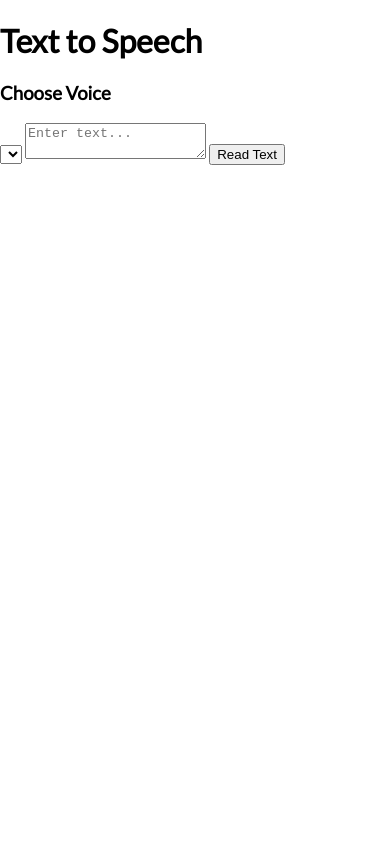
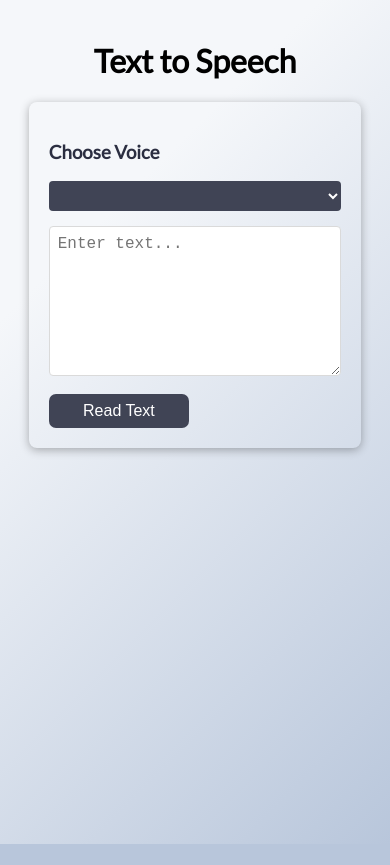
Before and after one commit to VENIVIDIGITl/javacsript-text-to-speech-app, a plain HTML site: page index.html in a window 390 px wide. After the commit the page ends 844 px from the top, so only its background shows below. Drawn offline with Linux system fonts and the light colour scheme.

Commit message:
add styles to the ui elements, make the page responsive

```diff
--- a/style.css
+++ b/style.css
@@ -5,7 +5,100 @@
 }
 
 body {
+  /* background: #f1f6ff; */
+  background-color: #b8c6db;
+  background-image: linear-gradient(315deg, #b8c6db 0%, #f5f7fa 74%);
+
   font-family: 'Lato', sans-serif;
   height: 100vh;
   margin: 0;
 }
+
+.container {
+  display: flex;
+  flex-direction: column;
+  align-items: center;
+  justify-content: center;
+  padding: 20px;
+}
+
+.text-box {
+  color: #2b2e41;
+  width: 70%;
+  padding: 20px;
+  border-radius: 8px;
+  box-shadow: 0 2px 10px rgba(0, 0, 0, 0.3);
+}
+
+.text-box select {
+  background:#404455;
+  color: #fff;
+  font-size: 12px;
+  height: 30px;
+  width: 100%;
+  border: none;
+  border-radius: 4px;
+}
+
+.text-box select option {
+  border-radius: 4px;
+}
+
+.text-box textarea {
+  font-size: 16px;
+  width: 100%;
+  height: 150px;
+  padding: 8px;
+  border: 1px solid #dadada;
+  border-radius: 4px;
+  margin: 15px 0;
+}
+
+.text-box .button-container {
+  display: flex;
+  flex-direction: row;
+  justify-content: space-between;
+}
+
+.btn {
+  cursor: pointer;
+  background: #404455;
+  color: #fff;
+  font-size: 16px;
+  padding: 8px;
+  border: 0;
+  border-radius: 7px;
+}
+
+.btn:active {
+  transform: scale(0.98);
+}
+
+.btn:focus,
+select:focus,
+textarea:focus {
+  outline: none;
+}
+
+.text-box .btn {
+  width: 48%;
+}
+
+
+@media (max-width: 1100px) {
+  .text-box {
+    width: 80%;
+  }
+}
+
+@media (max-width: 800px) {
+  .text-box {
+    width: 90%;
+  }
+}
+
+@media (max-width: 500px) {
+  .text-box {
+    width: 95%;
+  }
+}
```
